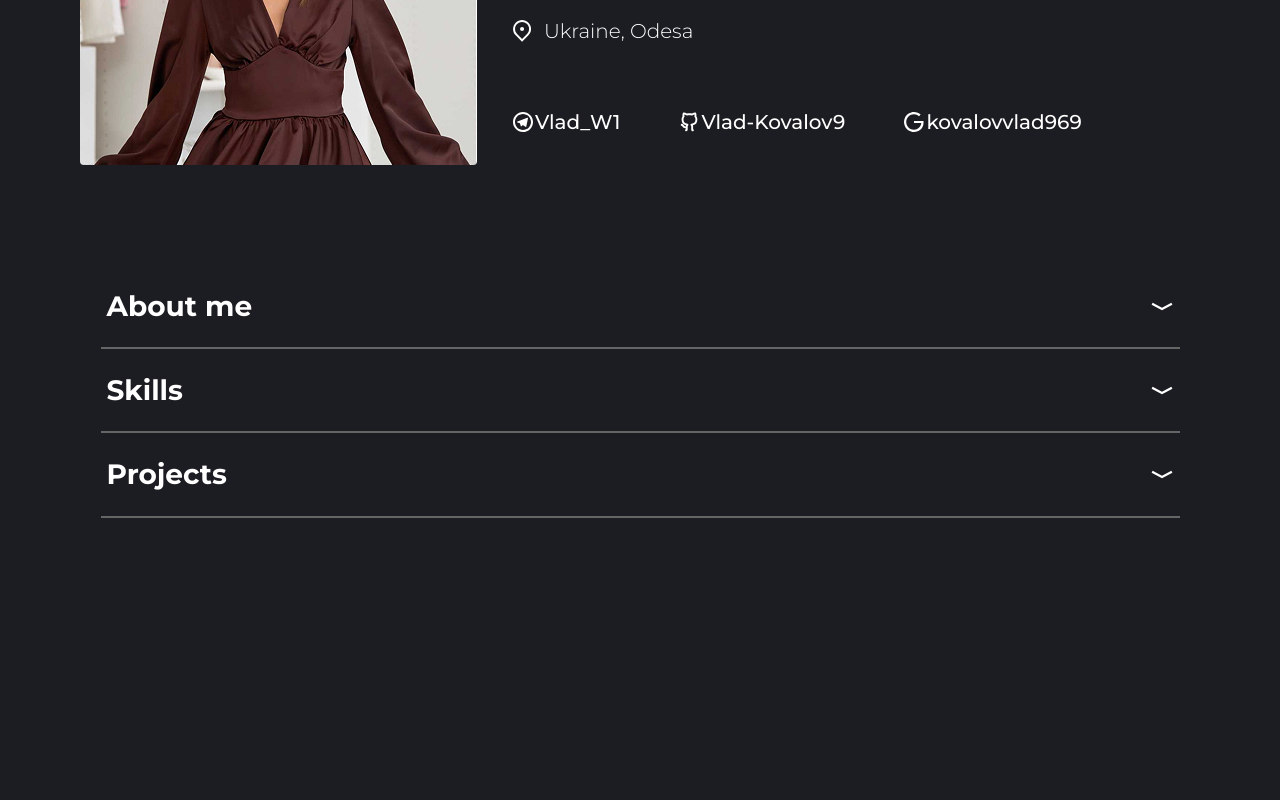
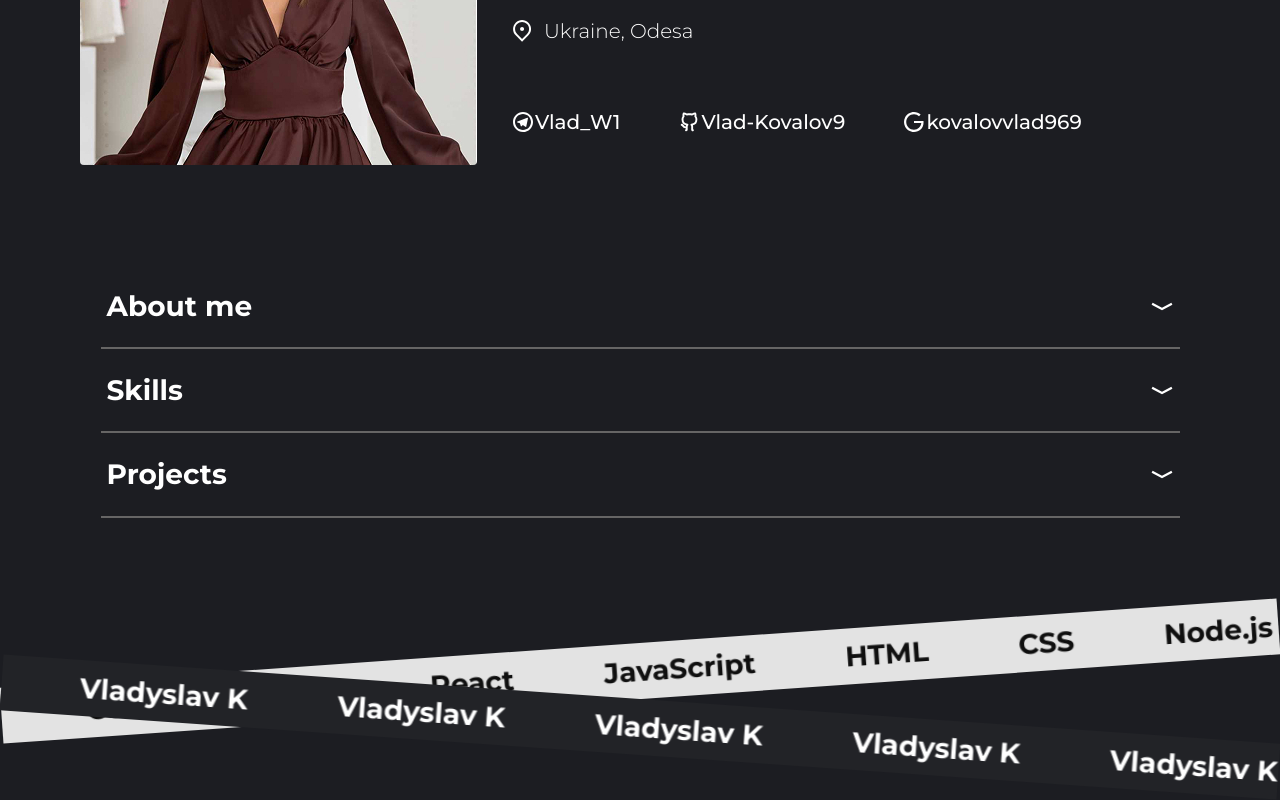
Before and after one commit to Vlad-Kovalov9/My-Resume, a React (Vite) app: page / in a window 1280 px wide. Shown: the part 277-1077 px from the top of the page. Before the commit the page ends 895 px from the top, so only its background shows below. Built offline with nearby package versions, Linux system fonts and the light colour scheme.

Commit message:
Made and added RunningText (react-fast-marquee)

```diff
--- a/package.json
+++ b/package.json
@@ -12,7 +12,8 @@
   "dependencies": {
     "modern-normalize": "^3.0.1",
     "react": "^19.1.1",
-    "react-dom": "^19.1.1"
+    "react-dom": "^19.1.1",
+    "react-fast-marquee": "^1.6.5"
   },
   "devDependencies": {
     "@eslint/js": "^9.36.0",
--- a/src/components/App/App.jsx
+++ b/src/components/App/App.jsx
@@ -2,11 +2,13 @@ import About from "../About/About";
 import Accordion from "../Accordion/Accordion";
 import Header from "../Header/Header";
 import Projects from "../Projects/Projects";
+import RunningText from "../RunningText/RunningText";
 import Skills from "../Skills/Skills";
 import s from "./App.module.css";
 
 export default function App() {
   return (
+    <>
       <div className={s.container}>
         <Header />
 
@@ -24,5 +26,7 @@ export default function App() {
           </Accordion>
         </div>
       </div>
+      <RunningText />
+    </>
   );
 }
--- /dev/null
+++ b/src/components/RunningText/RunningText.jsx
@@ -0,0 +1,39 @@
+import Marquee from "react-fast-marquee";
+import s from "./RunningText.module.css";
+
+const repeatToFill = (items, minCount = 10) => {
+  const result = [];
+  while (result.length < minCount) {
+    result.push(...items);
+  }
+  return result;
+};
+
+export default function RunningText() {
+  const topItems = ["React", "JavaScript", "HTML", "CSS", "Node.js"];
+  const bottomItems = ["Vladyslav K"];
+
+  return (
+    <div className={s.container}>
+      <div className={s.marqueeTop}>
+        <Marquee gradient={false} speed={90}>
+          <div className={s.marqueeContent}>
+            {repeatToFill(topItems, 20).map((item, i) => (
+              <span key={i}>{item}</span>
+            ))}
+          </div>
+        </Marquee>
+      </div>
+
+      <div className={s.marqueeBottom}>
+        <Marquee gradient={false} speed={60} direction="right">
+          <div className={s.marqueeContent}>
+            {repeatToFill(bottomItems, 20).map((item, i) => (
+              <span key={i}>{item}</span>
+            ))}
+          </div>
+        </Marquee>
+      </div>
+    </div>
+  );
+}
--- /dev/null
+++ b/src/components/RunningText/RunningText.module.css
@@ -0,0 +1,31 @@
+.container {
+  width: 100%;
+  margin: 25px 0;
+}
+
+.marqueeTop,
+.marqueeBottom {
+  overflow: hidden;
+  padding: 12px 0;
+  font-weight: 700;
+  font-size: 28px;
+  display: flex;
+  align-items: center;
+}
+
+.marqueeTop {
+  background: #e3e3e3;
+  color: #0f0f0f;
+  transform: rotate(-4deg);
+}
+
+.marqueeBottom {
+  background: #222327;
+  color: #fff;
+  transform: rotate(4deg);
+}
+
+.marqueeTop .marqueeContent span,
+.marqueeBottom .marqueeContent span {
+  padding-right: 90px;
+}
```
Also changed, not shown: 1 other file (tests, documents, lock files or other folders). Lines whose indentation alone changed are shown as unchanged.
